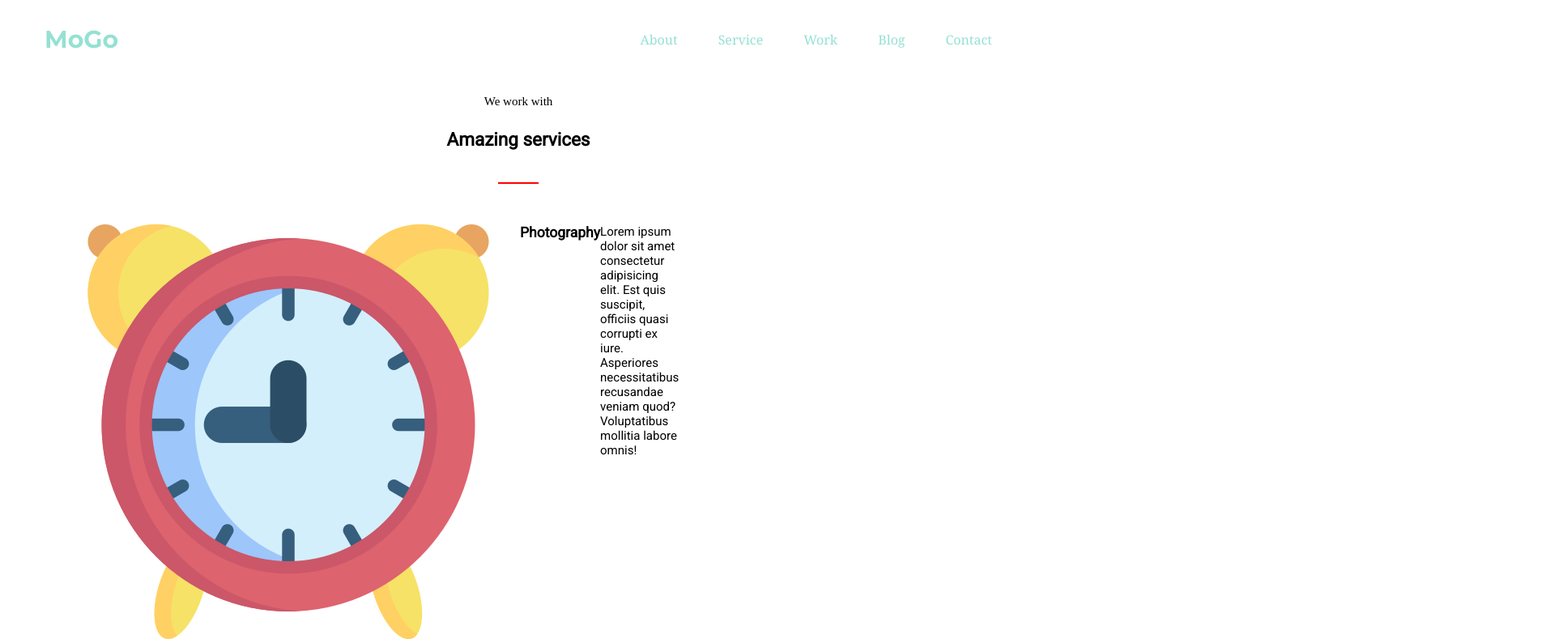
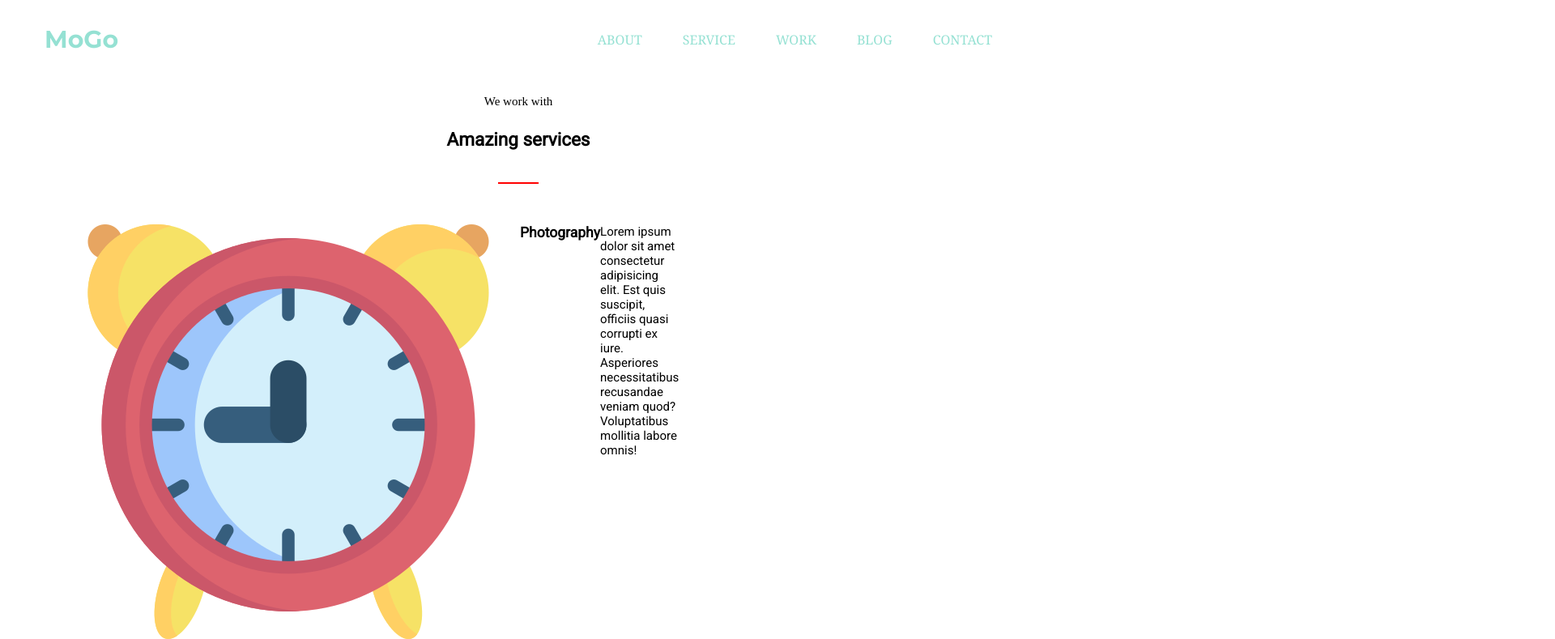
Before and after one commit to MaximFilipchuk/MoGo-V2, a plain HTML site: page index.html in a window 1280 px wide. Shown: the top 789 px of the page at 81% size, 1920 px wide, since content can reach past the window. Drawn offline with Linux system fonts and the light colour scheme.

Commit message:
first commit

```diff
--- a/main.css
+++ b/main.css
@@ -131,3 +131,18 @@ footer {
     background-color: #95e1d3;
     font-family: "Montserrat", sans-serif;
 }
+.menu a {
+    color:  #95e1d3;
+    text-decoration: none;
+    text-transform: uppercase;
+}
+.menu a:hover {
+    color: #f38181;
+}
+.menu a ::after {
+    content: '';
+    display: block;
+    width: 100%;
+    height: 3px;
+    background: #f38181;
+}
```
Also changed, not shown: css/img/foto 1.png, css/img/foto 2.png.
